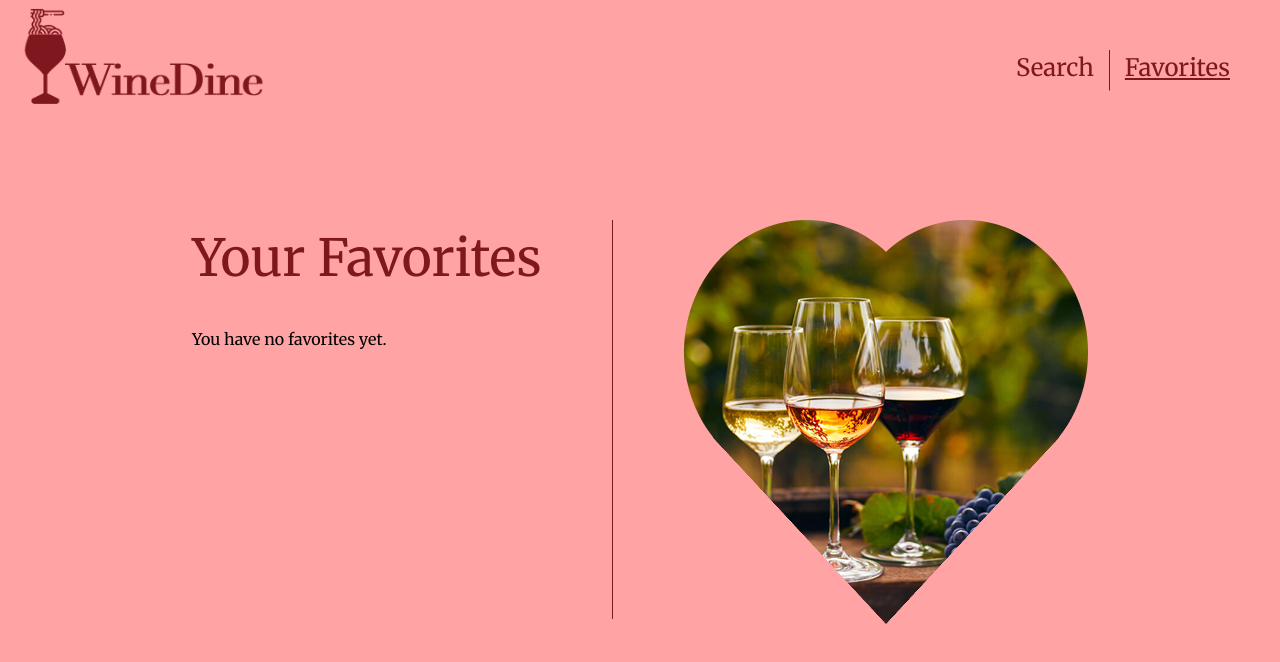
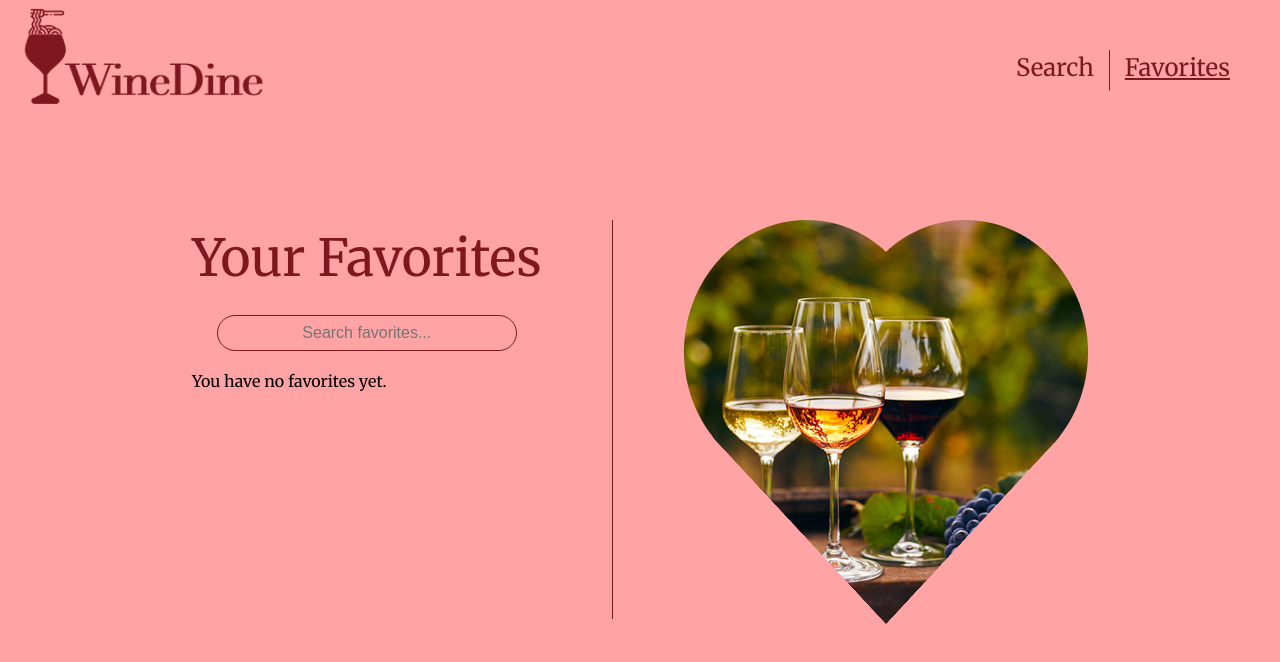
Before and after one commit to M-Bakker/winedine, a React (Vite) app: page /favorites in a window 1280 px wide. Shown: the top 662 px of the page. Built offline with nearby package versions, Linux system fonts and the light colour scheme.

Commit message:
search balk favorites toegevoegd

```diff
--- a/src/pages/favorites/favorites.css
+++ b/src/pages/favorites/favorites.css
@@ -12,7 +12,7 @@
     display: flex;
     flex-direction: column;
     align-items: flex-start;
-    gap: 30px;
+    gap: 10px;
     margin-bottom: 2rem;
 }
 
@@ -26,3 +26,16 @@
     border: #7F171F 2px dotted;
     border-radius: 10px;
 }
+
+.favorites-search {
+    width: 300px;
+    padding: 0.5rem 1rem;
+    margin: 0.5rem auto;
+    border: 1px solid #7F171F;
+    border-radius: 100px;
+    background-color: #FFA3A4;
+    color: white;
+    text-align: center;
+    font-size: 1em;
+    outline: none;
+}
--- a/src/pages/favorites/favorites.jsx
+++ b/src/pages/favorites/favorites.jsx
@@ -6,6 +6,7 @@ import heart from "../../assets/images/wine-heart.png";
 
 function Favorites() {
     const [favorites, setFavorites] = useState([]);
+    const [searchTerm, setSearchTerm] = useState("");
 
     const loadFavorites = () => {
         const storedFavorites = localStorage.getItem('favorites');
@@ -17,24 +18,27 @@ function Favorites() {
         loadFavorites();
     }, []);
 
-    const handleRemoveFavorite = () => {
-        loadFavorites();
-    };
+    const filteredFavorites = favorites.filter((product) =>
+        product.title.toLowerCase().includes(searchTerm.toLowerCase())
+    );
 
     return (
         <main className="favorites-page">
             <section className="favorites-section">
                 <h1>Your Favorites</h1>
-                {favorites.length === 0 ? (
+                <input
+                    type="text"
+                    placeholder="Search favorites..."
+                    value={searchTerm}
+                    onChange={(e) => setSearchTerm(e.target.value)}
+                    className="favorites-search"
+                />
+                {filteredFavorites.length === 0 ? (
                     <p>You have no favorites yet.</p>
                 ) : (
                     <section className="favorites-cards">
-                        {favorites.map((product, index) => (
-                            <FavoriteCard
-                                key={product.id || index}
-                                product={product}
-                                onRemove={handleRemoveFavorite}
-                            />
+                        {filteredFavorites.map((product, index) => (
+                            <FavoriteCard key={product.id || index} product={product} />
                         ))}
                     </section>
                 )}
```
